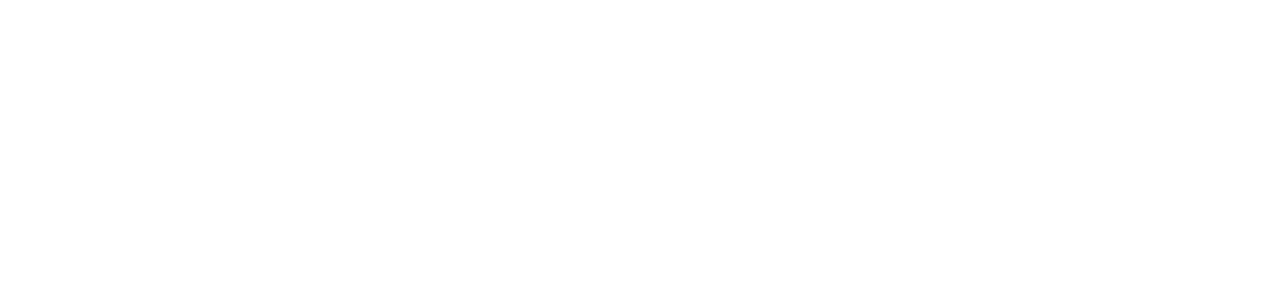
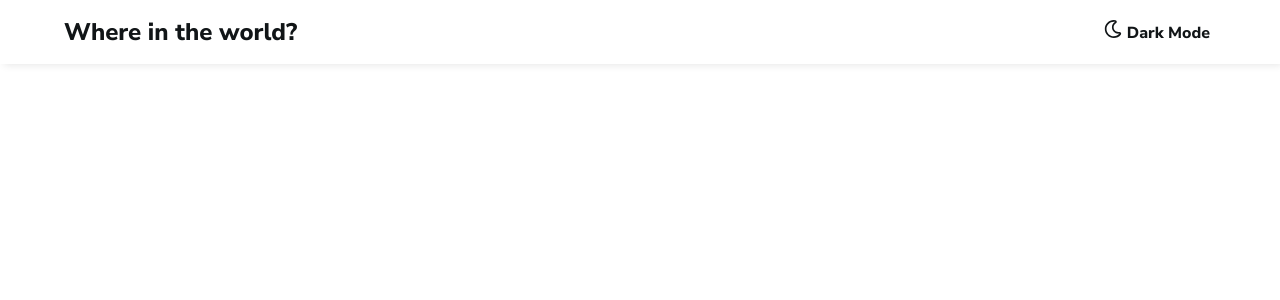
Before and after one commit to Mustafa2-kamal/ScrumTeam, a React (Create React App) app: page /ScrumTeam/details in a window 1280 px wide. Before the commit this address had no page. Shown: the top 300 px of the page. Built offline with nearby package versions, Linux system fonts and the light colour scheme.

Commit message:
header component ready for review

```diff
--- a/package.json
+++ b/package.json
@@ -9,7 +9,10 @@
     "@testing-library/user-event": "^13.5.0",
     "react": "^18.2.0",
     "react-dom": "^18.2.0",
+    "react-icons": "^4.8.0",
+    "react-router-dom": "^6.10.0",
     "react-scripts": "5.0.1",
+    "styled-components": "^5.3.9",
     "web-vitals": "^2.1.4"
   },
   "scripts": {
--- a/src/App.js
+++ b/src/App.js
@@ -1,6 +1,6 @@
 import React from 'react';
 import { BrowserRouter, Route, Routes } from 'react-router-dom';
-
+import HeaderComponent from './components/HeaderComponent';
 import './App.css';
 
 import HomePage from './pages/home';
@@ -10,10 +10,14 @@
   return (
     <React.StrictMode>
       <BrowserRouter basename='/ScrumTeam'>
-        <Routes>
-          <Route exact path="/" element={<HomePage />} />
-          <Route path="/details/:countryCode" element={<DetailsPage />} />
-        </Routes>
+        <React.Fragment>
+          <HeaderComponent />
+          <Routes>
+            <Route exact path="/" element={<HomePage />} />
+            <Route path="/details/:countryCode" element={<DetailsPage />} />
+          </Routes>
+        </React.Fragment>
+
       </BrowserRouter>
     </React.StrictMode>
   );
--- /dev/null
+++ b/src/components/HeaderComponent.js
@@ -0,0 +1,32 @@
+import React from "react";
+import ThemeButton from "./ThemeButton";
+import styled from "styled-components";
+
+const Header = styled.div`
+margin-top: 0;
+background-color: #ffffff;
+height: 32px;
+padding-top: 16px;
+padding-bottom: 16px;
+padding-left: 4rem;
+padding-right: 4rem;
+box-shadow: rgba(0, 0, 0, 0.1) 3px 2px 8px -1px;
+display: flex;
+justify-content: space-between;
+`;
+
+const HeaderText = styled.h1`
+margin:0px;
+color: #111517;
+font-size: 1.5rem;
+font-weight:800;
+`;
+
+export default function HeaderComponent() {
+  return (
+   <Header>
+      <HeaderText>Where in the world?</HeaderText>
+      <ThemeButton/>
+   </Header>
+  );
+}
--- /dev/null
+++ b/src/components/ThemeButton.js
@@ -0,0 +1,31 @@
+import React from "react";
+import { FaRegMoon } from "react-icons/fa";
+import styled from "styled-components";
+
+const StyledThemeButton = styled.button`
+border: 0px;
+background-color: #ffffff;
+color: #111517;
+font-family: 'Nunito Sans', sans-serif;
+font-weight: 800;
+font-size: 1rem;
+align-items: center;
+`;
+
+
+const StyledIcon = styled(FaRegMoon)`
+padding-right: 5px;
+font-size: 18px;
+`;
+export default function ThemeButton() {
+
+const HandleChangeMode = () => {
+
+}
+  return (
+    <StyledThemeButton onClick={HandleChangeMode}>
+        <StyledIcon/>
+        Dark Mode
+    </StyledThemeButton>
+  );
+}
--- /dev/null
+++ b/src/home.css
@@ -0,0 +1,11 @@
+:root {
+    --body_bg_color: #fafafa;
+    --element_bg_color: white;
+    --font_color: #111517;
+}
+
+body {
+    font-family: 'Nunito Sans', sans-serif;
+    background-color: var(--body_bg_color);
+    font-size: 14px;
+}
```
Also changed, not shown: 1 other file (tests, documents, lock files or other folders).
